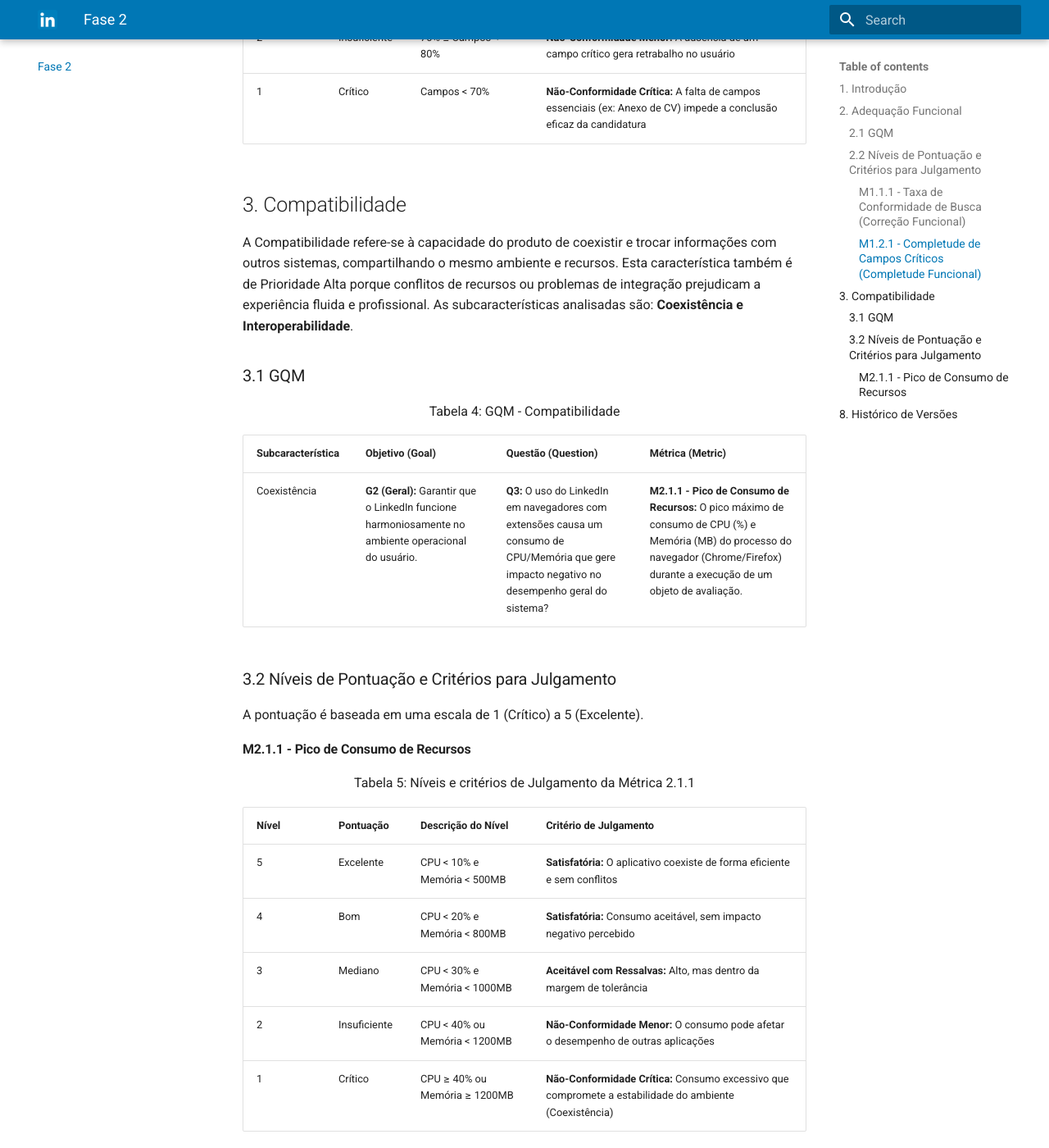
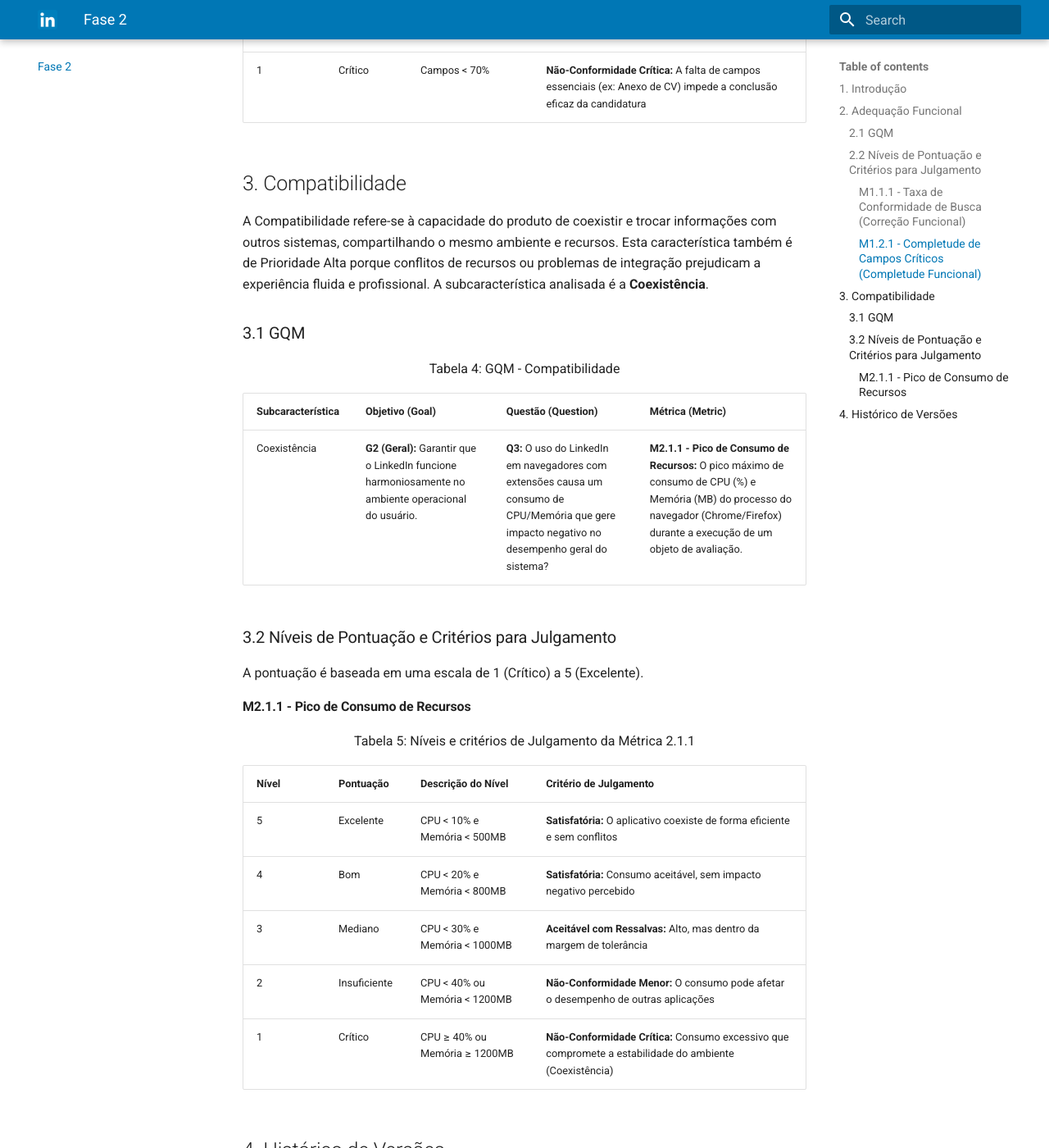
Before and after one commit to FCTE-Qualidade-de-Software-1/2025-2_T02_ELIZABETH-FRIEDMAN, an MkDocs documentation site: the page built from docs/fase2/fase2.md, in a window 1280 px wide and 1400 px high, scrolled down 2213 px. Shown: the whole window at 82% size. Built offline with MkDocs 1.6.1 and Material for MkDocs 9.7.7, drawn with Linux system fonts in a browser that asks for light colours; some of the changed text lies outside the part shown.

```diff
--- a/docs/fase2/fase2.md
+++ b/docs/fase2/fase2.md
@@ -52,7 +52,7 @@ A pontuação é baseada em uma escala de 1 (Crítico) a 5 (Excelente).
 
 ## 3. Compatibilidade
 
-A Compatibilidade refere-se à capacidade do produto de coexistir e trocar informações com outros sistemas, compartilhando o mesmo ambiente e recursos. Esta característica também é de Prioridade Alta porque conflitos de recursos ou problemas de integração prejudicam a experiência fluida e profissional. As subcaracterísticas analisadas são: **Coexistência e Interoperabilidade**.
+A Compatibilidade refere-se à capacidade do produto de coexistir e trocar informações com outros sistemas, compartilhando o mesmo ambiente e recursos. Esta característica também é de Prioridade Alta porque conflitos de recursos ou problemas de integração prejudicam a experiência fluida e profissional. A subcaracterística analisada é a **Coexistência**.
 
 ### 3.1 GQM
 
@@ -78,7 +78,7 @@ A pontuação é baseada em uma escala de 1 (Crítico) a 5 (Excelente).
 | 2     | Insuficiente | CPU < 40% ou Memória < 1200MB | **Não-Conformidade Menor:** O consumo pode afetar o desempenho de outras aplicações                      |
 | 1     | Crítico      | CPU ≥ 40% ou Memória ≥ 1200MB | **Não-Conformidade Crítica:** Consumo excessivo que compromete a estabilidade do ambiente (Coexistência) |
 
-## 8. Histórico de Versões
+## 4. Histórico de Versões
 
 <font size="3"><p style="text-align: center">Tabela 6: Histórico de versões</p></font>
 
```
Also changed, not shown: other parts of docs/fase2/fase2.md (+2 -1 lines).
